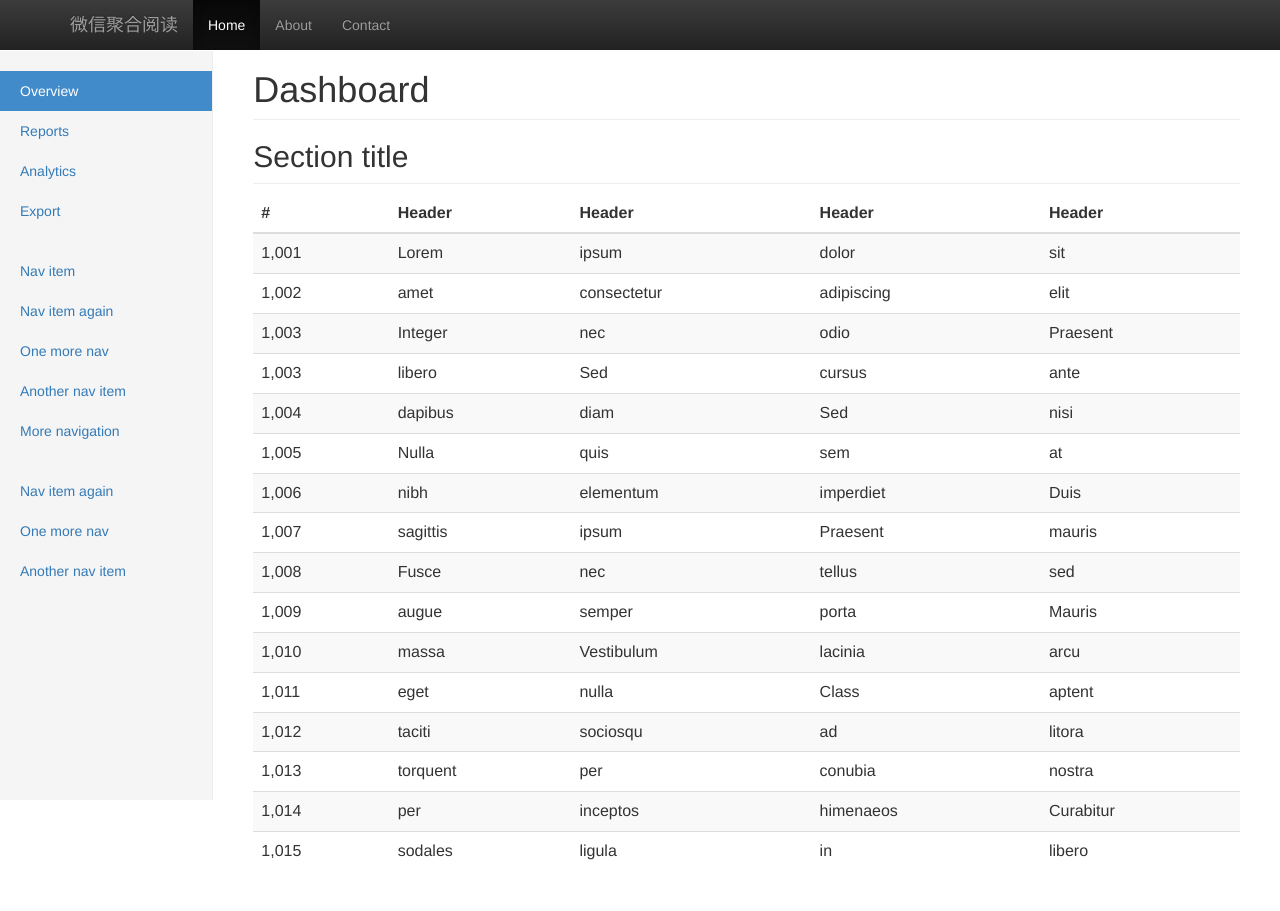
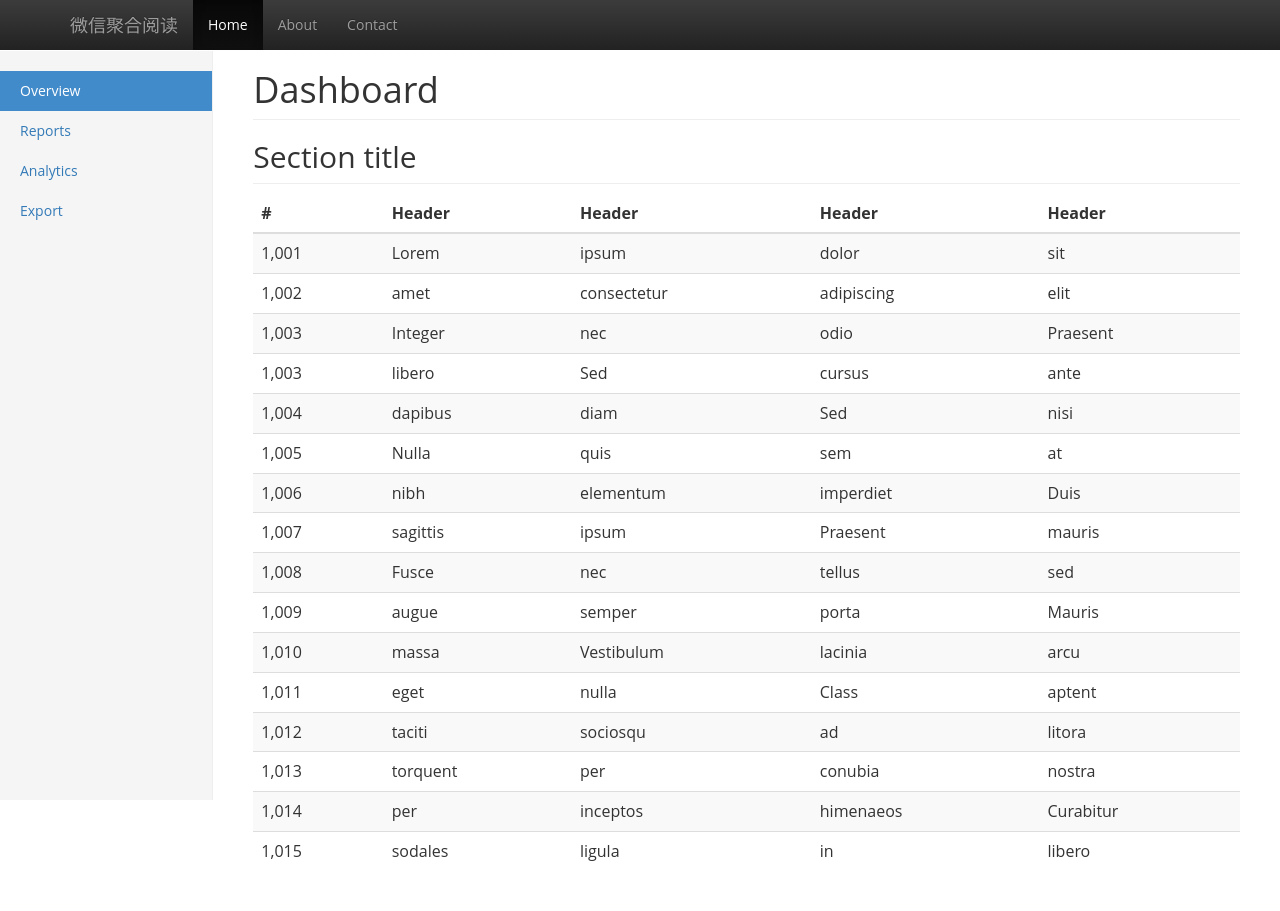
Before and after one commit to cash2one/wei123, a Django app: a page that uses weisite/templates/index.html in a window 1280 px wide. Run offline with Django 3.2, Linux system fonts and the light colour scheme; parts of the project's set-up code (start-up, migrations or seed data) failed here and were passed over; some libraries are stand-ins or nearby versions; some web fonts are replaced.

Commit message:
update blog content

```diff
--- a/wei123/settings.py
+++ b/wei123/settings.py
@@ -93,5 +93,3 @@ STATICFILES_FINDERS = (
 STATICFILES_DIRS = (
     '/usr/local/nginx/html/wei123/weisite/static',
 )
-
-# STATIC_ROOT = os.path.join(BASE_DIR, 'weisite/static/')
--- a/weisite/static/css/dashboard.css
+++ b/weisite/static/css/dashboard.css
@@ -4,6 +4,7 @@
 
 /* Move down content because we have a fixed navbar that is 50px tall */
 body {
+  font-family: "Open Sans";
   padding-top: 50px;
 }
 
--- a/weisite/templates/index.html
+++ b/weisite/templates/index.html
@@ -3,6 +3,7 @@
 
 <link rel="stylesheet" href="http://cdn.bootcss.com/bootstrap/3.3.0/css/bootstrap.min.css">
 <link rel="stylesheet" href="http://cdn.bootcss.com/bootstrap/3.3.0/css/bootstrap-theme.min.css">
+<link href='http://fonts.useso.com/css?family=Open+Sans:300,400,600&subset=latin,latin-ext' rel='stylesheet'>
 <link rel="stylesheet" href={% static 'css/dashboard.css' %}>
 
 <meta charset="utf-8">
@@ -40,18 +41,6 @@
             <li><a href="#">Reports</a></li>
             <li><a href="#">Analytics</a></li>
             <li><a href="#">Export</a></li>
-          </ul>
-          <ul class="nav nav-sidebar">
-            <li><a href="">Nav item</a></li>
-            <li><a href="">Nav item again</a></li>
-            <li><a href="">One more nav</a></li>
-            <li><a href="">Another nav item</a></li>
-            <li><a href="">More navigation</a></li>
-          </ul>
-          <ul class="nav nav-sidebar">
-            <li><a href="">Nav item again</a></li>
-            <li><a href="">One more nav</a></li>
-            <li><a href="">Another nav item</a></li>
           </ul>
         </div>
         <div class="col-sm-9 col-sm-offset-3 col-md-10 col-md-offset-2 main">
```
